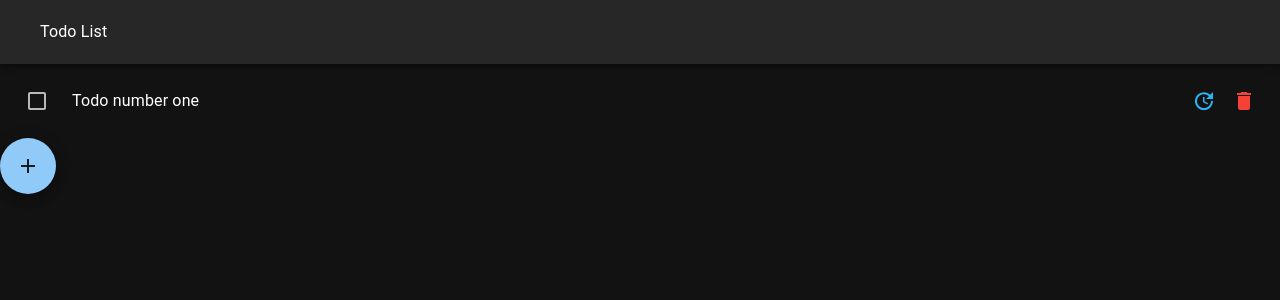
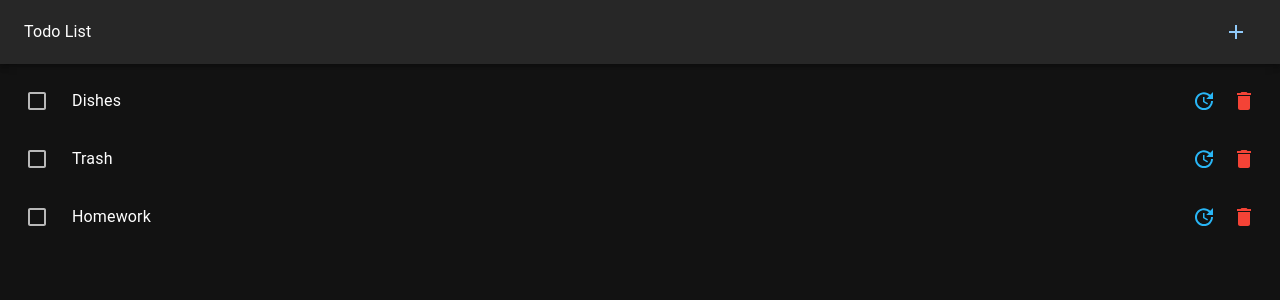
Before and after one commit to TorrenceB/material-todo-dummy, a React (Create React App) app: page / in a window 1280 px wide. Shown: the top 300 px of the page. Built offline with nearby package versions, Linux system fonts and the light colour scheme.

Commit message:
Stubbed todo data

```diff
--- a/src/App.js
+++ b/src/App.js
@@ -1,4 +1,4 @@
-import { AppBar, IconButton, Typography, Toolbar, Fab } from "@mui/material";
+import { AppBar, IconButton, Typography, Toolbar } from "@mui/material";
 import { Add } from "@mui/icons-material";
 import Todos from "./components/Todos";
 
@@ -6,15 +6,14 @@ function App() {
   return (
     <div className="App">
       <AppBar position="static">
-        <Toolbar>
-          <IconButton></IconButton>
+        <Toolbar style={{ justifyContent: "space-between" }}>
           <Typography>Todo List</Typography>
+          <IconButton color="primary">
+            <Add />
+          </IconButton>
         </Toolbar>
       </AppBar>
       <Todos />
-      <Fab color="primary">
-        <Add />
-      </Fab>
     </div>
   );
 }
--- a/src/components/Todos.js
+++ b/src/components/Todos.js
@@ -10,16 +10,31 @@ import {
 import { Delete, Update } from "@mui/icons-material";
 
 export default function Todos() {
-  const [todos, setTodos] = useState([]); // [{...todo}, ...]
+  const [todos, setTodos] = useState([
+    {
+      id: "00",
+      title: "Dishes",
+    },
+    {
+      id: "01",
+      title: "Trash",
+    },
+    {
+      id: "02",
+      title: "Homework",
+    },
+  ]);
 
   return (
     <div className="todos-wrapper">
       <List>
-        <ListItem color="black">
+        {todos.map((todo) => {
+          return (
+            <ListItem key={todo.id}>
               <ListItemIcon>
-            <Checkbox color="success" />
+                <Checkbox color="primary" />
               </ListItemIcon>
-          <ListItemText primary={"Todo number one"} />
+              <ListItemText primary={todo.title} />
               <IconButton>
                 <Update color="info" />
               </IconButton>
@@ -27,6 +42,8 @@ export default function Todos() {
                 <Delete color="error" />
               </IconButton>
             </ListItem>
+          );
+        })}
       </List>
     </div>
   );
```
Lines whose indentation alone changed are shown as unchanged.
